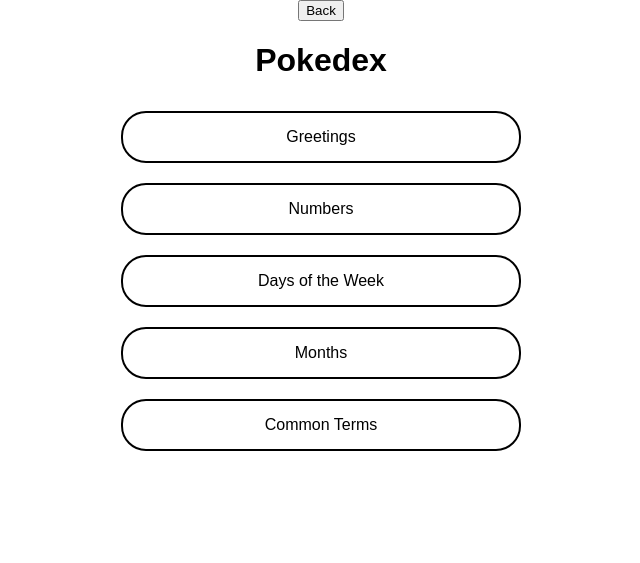
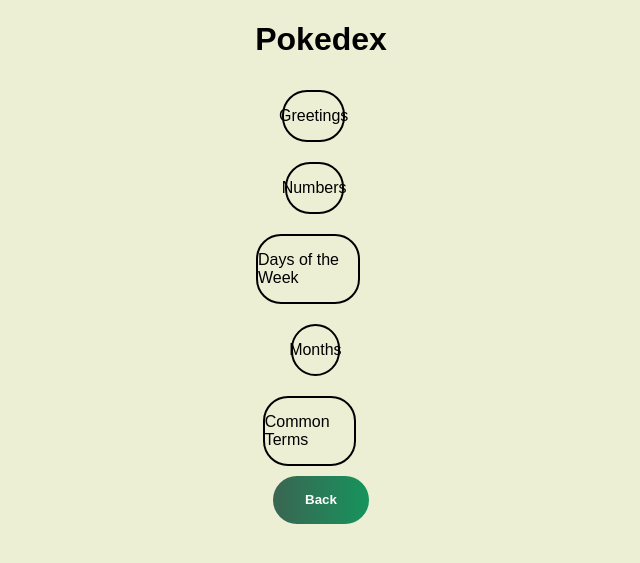
Before and after one commit to vqiu25/kiwi-sign, a Flask app: page /pokedex in a window 1280 px wide. Shown: the top 563 px of the page, without its empty margins (319-959 px from the left). Run offline with Flask 3, Linux system fonts and the light colour scheme; parts of the project's set-up code (start-up, migrations or seed data) failed here and were passed over.

Commit message:
changed pos of back

```diff
--- a/client/static/css/pokedex.css
+++ b/client/static/css/pokedex.css
@@ -5,7 +5,29 @@ body {
     display: flex;
     flex-direction: column;
     align-items: center;
+    background-color: #EDEFD5;
+
 }
+
+
+.button {
+    position: relative;
+    overflow: hidden;
+    height: 3rem;
+    padding: 0 2rem;
+    background: #3A6552;
+    background-image: linear-gradient(to right, #3A6552, #0ba360, #3cba92, #30dd8a);
+    color: #fff;
+    border: none;
+    cursor: pointer;
+    background-size: 400%;
+    margin-bottom: 10px;
+    font-family: "Poppins", sans-serif;
+    font-weight: 700;
+    font-style: normal;
+    border-radius: 200px;
+}
+
 
 .container {
     width: 100%;
@@ -63,6 +85,29 @@ body {
     color: green;
 }
 
+
+.card {
+    width: 100%;
+    max-width: 300px;
+    min-width: 200px;
+    height: 250px;
+    background-color: #292929;
+    margin: 10px;
+    border-radius: 10px;
+    box-shadow: 0px 2px 10px rgba(0, 0, 0, 0.24);
+    border: 2px solid rgba(7, 7, 7, 0.12);
+    font-size: 16px;
+    transition: all 0.3s ease;
+    position: relative;
+    display: flex;
+    justify-content: center;
+    align-items: center;
+    flex-direction: column;
+    cursor: pointer;
+    font-family: 'Poppins', sans-serif;
+  }
+
+
 @media (min-width: 500px) {
     .container {
         max-height: 600px;
--- a/client/static/css/styles.css
+++ b/client/static/css/styles.css
@@ -75,6 +75,7 @@ h1 {
     font-family: "Poppins", sans-serif;
     font-weight: 700;
     font-style: normal;
+    border-radius: 200px;
 }
 
 #loading {
--- a/client/templates/pokedex.html
+++ b/client/templates/pokedex.html
@@ -4,16 +4,27 @@
     <title>Pokedex</title>
     <link rel="stylesheet" href="{{ url_for('static', filename='css/pokedex.css') }}"></head>
 <body>
-    <button onclick="window.location.href='/'">Back</button>
     <h1>Pokedex</h1>
     <div class="container">
         <ul class="category">
+            <div id="card">
             <li><a href="/category/greetings" class="{% if 'greetings' in seen_words %}seen{% endif %}">Greetings</a></li>
+            </div>
+            <div id="card">
             <li><a href="/category/numbers" class="{% if 'numbers' in seen_words %}seen{% endif %}">Numbers</a></li>
+        </div>
+        <div id="card">
             <li><a href="/category/days" class="{% if 'days' in seen_words %}seen{% endif %}">Days of the Week</a></li>
+        </div>
+        <div id="card">
             <li><a href="/category/months" class="{% if 'months' in seen_words %}seen{% endif %}">Months</a></li>
+        </div>
+        <div id="card">
             <li><a href="/category/terms" class="{% if 'terms' in seen_words %}seen{% endif %}">Common Terms</a></li>
+        </div>
         </ul>
     </div>
+    <button onclick="window.location.href='/'" class="button">Back</button>
+
 </body>
 </html>
```
